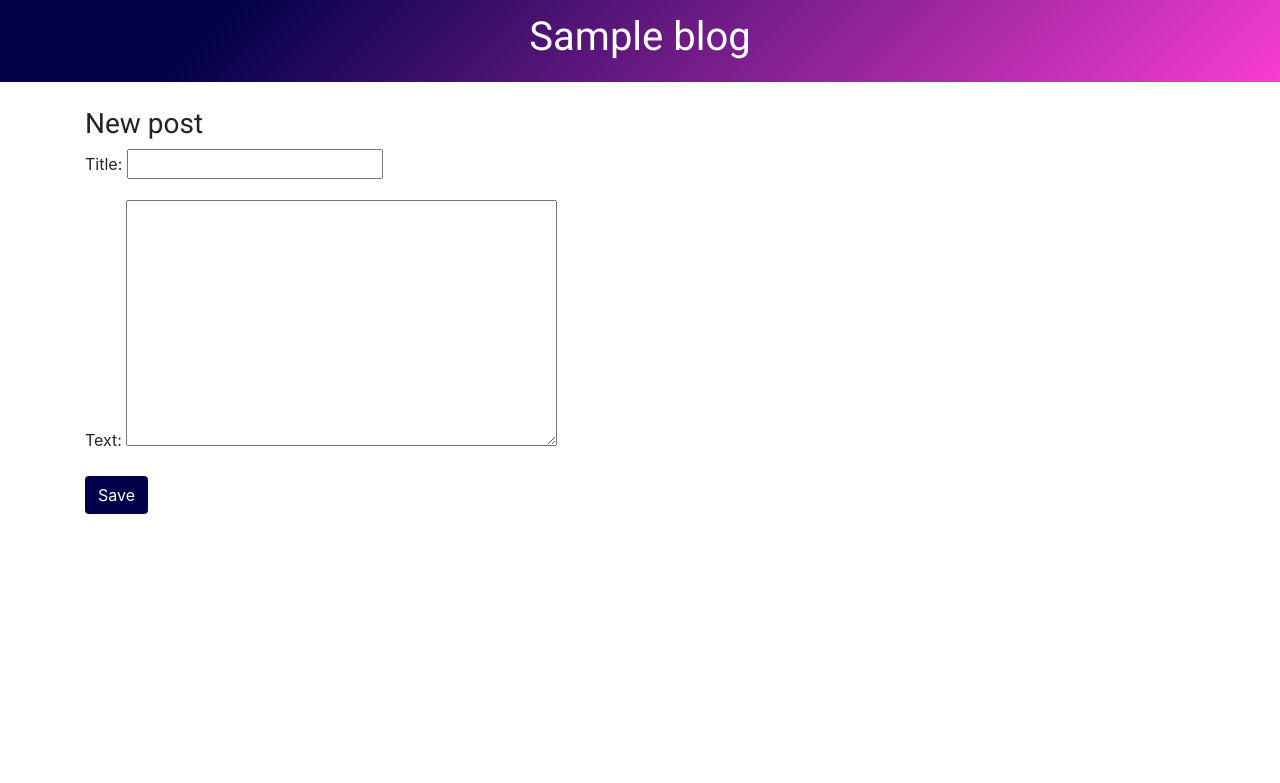
After one commit to KVooys/djangoblog, a Django app: page /post/new/ in a window 1280 px wide. The commit adds this page. Shown: the top 783 px of the page. Run offline with Django 3.2, Linux system fonts and the light colour scheme; some libraries are stand-ins or nearby versions.

Commit message:
Added new/edit post functions and views

```diff
--- /dev/null
+++ b/blog/forms.py
@@ -0,0 +1,9 @@
+from django import forms
+
+from .models import Post
+
+class PostForm(forms.ModelForm):
+
+    class Meta:
+        model = Post
+        fields = ('title', 'text')
--- /dev/null
+++ b/blog/static/style.css
@@ -0,0 +1,20 @@
+h1, h2, h3 {
+    font-family: "Roboto";
+}
+
+#gradient {
+    background-image: linear-gradient(135deg, #000149 17%,#f73dd2 100%);
+    text-align: center;
+    padding-top: 1%;
+    padding-bottom: 1%;
+    margin-bottom: 2%;
+}
+
+#gradient a {
+    color: white;
+}
+
+.btn-default {
+    color: white;
+    background-color: #000149;
+}
--- /dev/null
+++ b/blog/templates/blog/base.html
@@ -0,0 +1,25 @@
+{% load static %}
+<html>
+<head>
+    <title>Sample blog - post list</title>
+    <link rel="stylesheet" href="https://stackpath.bootstrapcdn.com/bootstrap/4.3.1/css/bootstrap.min.css" integrity="sha384-ggOyR0iXCbMQv3Xipma34MD+dH/1fQ784/j6cY/iJTQUOhcWr7x9JvoRxT2MZw1T" crossorigin="anonymous">
+    <link rel="stylesheet" href="https://fonts.googleapis.com/css?family=Roboto&display=swap">
+    <link rel="stylesheet" href="https://stackpath.bootstrapcdn.com/font-awesome/4.7.0/css/font-awesome.min.css" integrity="sha384-wvfXpqpZZVQGK6TAh5PVlGOfQNHSoD2xbE+QkPxCAFlNEevoEH3Sl0sibVcOQVnN" crossorigin="anonymous">
+    <link rel="stylesheet" href="{% static 'style.css' %}">
+</head>
+<body>
+        <div>
+            <div id="gradient">
+                <h1><a href="{% url 'post_list' %}">Sample blog</a></h1>
+                {% if user.is_authenticated %}
+                <a href="{% url 'post_new' %}"><i class="fa fa-plus"></i> New post</a>
+                {% endif %}
+            </div>
+
+            <div class="container">
+                {% block content %}
+                {% endblock %}
+            </div>
+        </div>
+</body>
+</html>
--- /dev/null
+++ b/blog/templates/blog/post_edit.html
@@ -0,0 +1,9 @@
+{% extends 'blog/base.html' %}
+
+{% block content %}
+    <h3>New post</h3>
+    <form method="POST" class="post-form">{% csrf_token %}
+        {{ form.as_p }}
+        <button type="submit" class="save btn btn-default">Save</button>
+    </form>
+{% endblock %}
--- a/blog/urls.py
+++ b/blog/urls.py
@@ -3,4 +3,7 @@ from . import views
 
 urlpatterns = [
     path('', views.post_list, name='post_list'),
+    path('post/<int:pk>', views.post_detail, name='post_detail'),
+    path('post/new/', views.post_new, name='post_new'),
+    path('post/<int:pk>/edit/', views.post_edit, name='post_edit')
 ]
--- a/blog/views.py
+++ b/blog/views.py
@@ -1,6 +1,42 @@
-from django.shortcuts import render
+from django.shortcuts import render, get_object_or_404, redirect
+from django.utils import timezone
+from .forms import PostForm
+from .models import Post
 
 # Create your views here.
 
 def post_list(request):
-    return render(request, 'blog/post_list.html', {})
+    # order by reversed date, so newest post is on top
+    posts = Post.objects.filter(published_date__lte=timezone.now()).order_by('-published_date')
+    return render(request, 'blog/post_list.html', {'posts' : posts})
+
+def post_detail(request, pk):
+    post = get_object_or_404(Post, pk=pk)
+    return render(request, 'blog/post_detail.html', {'post': post})
+
+def post_new(request):
+    if request.method == 'POST':
+        form = PostForm(request.POST)
+        if form.is_valid():
+            post = form.save(commit=False)
+            post.author = request.user
+            post.published_date = timezone.now()
+            post.save()
+            return redirect('post_detail', pk=post.pk)
+    else:
+        form = PostForm()
+        return render(request, 'blog/post_edit.html', {'form': form})
+
+def post_edit(request, pk):
+    post = get_object_or_404(Post, pk=pk)
+    if request.method == "POST":
+        form = PostForm(request.POST, instance=post)
+        if form.is_valid():
+            post = form.save(commit=False)
+            post.author = request.user
+            post.published_date = timezone.now()
+            post.save()
+            return redirect('post_detail', pk=post.pk)
+    else:
+        form = PostForm(instance=post)
+        return render(request, 'blog/post_edit.html', {'form': form})
--- /dev/null
+++ b/requirements.txt
@@ -0,0 +1,3 @@
+Django==2.2.2
+pytz==2019.1
+sqlparse==0.3.0
```
Also changed, not shown: blog/templates/blog/post_detail.html (added, +11 -0 lines), blog/templates/blog/post_list.html (+10 -8 lines).
